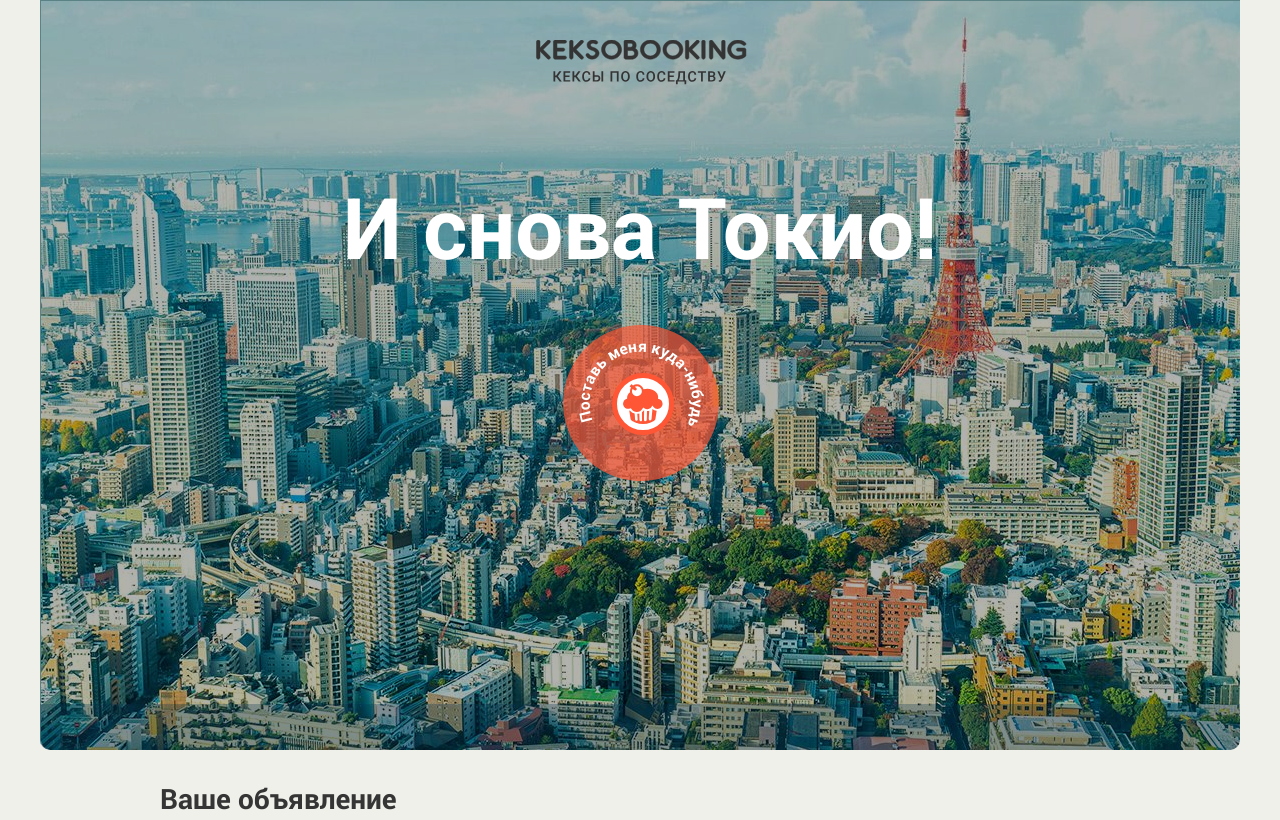
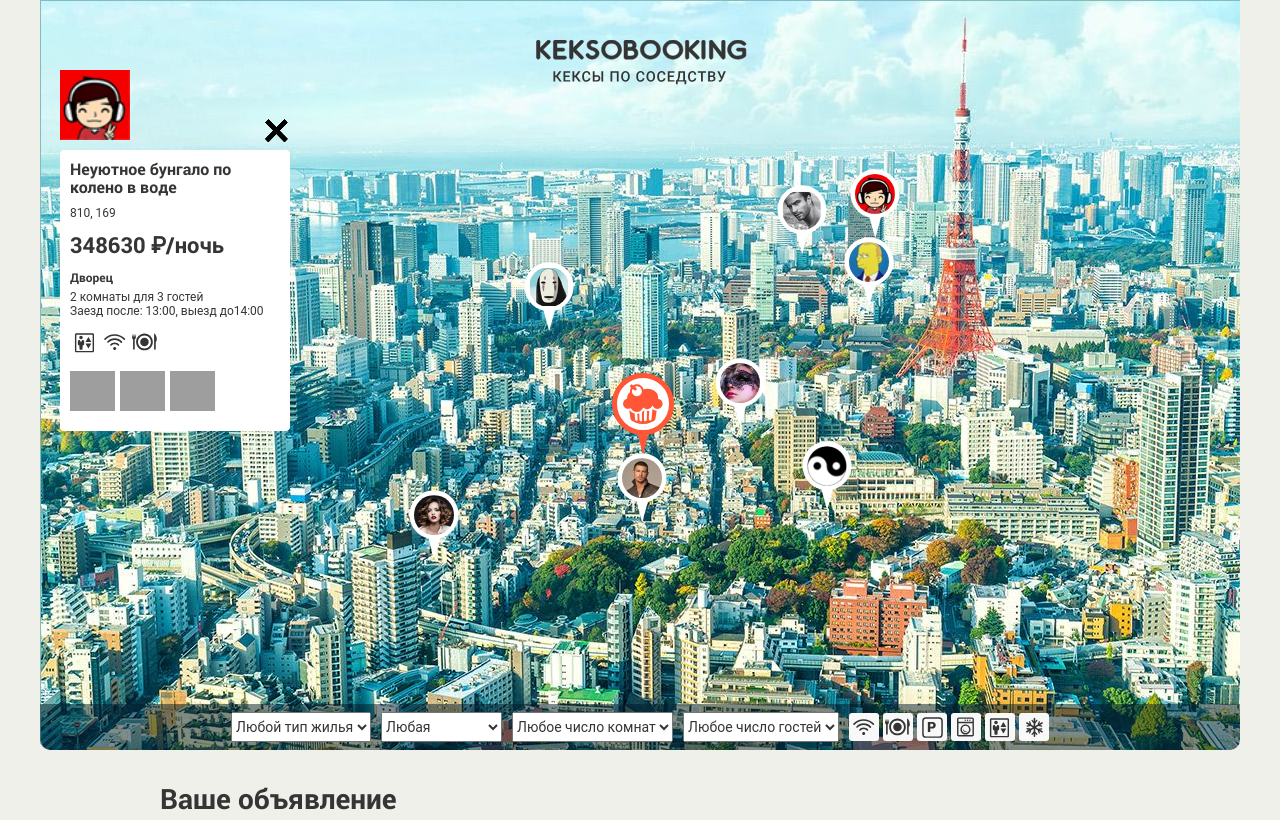
Before and after one commit to TaKo13/137881-keksobooking, a website: page index.html in a window 1280 px wide. Shown: the top 820 px of the page. Drawn offline with Linux system fonts and the light colour scheme; grey boxes are pictures that could not be loaded; files whose address does not match are found by name.

Commit message:
Задачи по личному проекту: Милый DOM

```diff
--- a/index.html
+++ b/index.html
@@ -1,5 +1,6 @@
 <!DOCTYPE html>
 <html lang="ru">
+
 <head>
   <meta charset="utf-8">
   <link rel="stylesheet" href="css/normalize.css">
@@ -9,6 +10,7 @@
   <link rel="shortcut icon" href="favicon.ico" type="image/x-icon">
   <title>Кексобукинг</title>
 </head>
+
 <body>
 
   <main>
@@ -30,7 +32,9 @@
               <path d="M35,35m-23,0a23,23 0 1,1 46,0a23,23 0 1,1 -46,0" id="tophalf" />
             </defs>
             <ellipse cx="35" cy="35" rx="35" ry="35" fill="rgba(255, 86, 53, 0.7)" />
-            <text><textPath xlink:href="#tophalf" startOffset="0">Поставь меня куда-нибудь</textPath></text>
+            <text>
+              <textPath xlink:href="#tophalf" startOffset="0">Поставь меня куда-нибудь</textPath>
+            </text>
           </svg>
         </button>
       </div>
@@ -82,7 +86,7 @@
 
             <input type="checkbox" name="features" value="conditioner" id="filter-conditioner" class="map__checkbox visually-hidden">
             <label class="map__feature map__feature--conditioner" for="filter-conditioner">Кондиционер</label>
-           </fieldset>
+          </fieldset>
         </form>
       </div>
     </section>
@@ -101,7 +105,9 @@
               <input type="file" id="avatar" name="avatar" class="ad-form-header__input visually-hidden">
               <label class="ad-form-header__drop-zone" for="avatar">Загрузите или&nbsp;перетащите сюда фото</label>
             </div>
-            <p class="ad-form-header__info">Заполните все обязательные поля, назначьте цену, загрузите фотографии. Придумайте интересное описание. Оно сделает объявление более живым и привлекательным. Получившееся объявление должно давать гостям полное представление о вашем жилье.</p>
+            <p class="ad-form-header__info">Заполните все обязательные поля, назначьте цену, загрузите фотографии. Придумайте интересное описание. Оно сделает
+              объявление более живым и привлекательным. Получившееся объявление должно давать гостям полное представление
+              о вашем жилье.</p>
           </div>
         </fieldset>
 
@@ -204,13 +210,15 @@
 
         <fieldset class="ad-form__element ad-form__element--submit">
           <button class="ad-form__submit" type="submit">Опубликовать</button>
-          или <button class="ad-form__reset" type="reset">очистить</button>
+          или
+          <button class="ad-form__reset" type="reset">очистить</button>
         </fieldset>
       </form>
     </section>
 
     <div class="success hidden">
-      <p class="success__message">Ваше объявление<br>успешно размещено!</p>
+      <p class="success__message">Ваше объявление
+        <br>успешно размещено!</p>
     </div>
   </main>
 
@@ -219,7 +227,8 @@
       <a class="copyright__link copyright__link--image" href="https://htmlacademy.ru/intensive/javascript">
         <img src="img/htmla-logo.svg" width="130" height="45" alt="HTML Academy" class="copyright__logo">
       </a>
-      <p>Сделано в <a class="copyright__link copyright__link--text" href="https://htmlacademy.ru/intensive/javascript">HTMLAcademy</a> &copy; 2018</p>
+      <p>Сделано в
+        <a class="copyright__link copyright__link--text" href="https://htmlacademy.ru/intensive/javascript">HTMLAcademy</a> &copy; 2018</p>
     </div>
 
     <ul class="footer__contacts contacts">
@@ -244,7 +253,9 @@
       <button type="button" class="popup__close">Закрыть</button>
       <h3 class="popup__title">Уютное гнездышко для молодоженов</h3>
       <p class="popup__text popup__text--address">102-0082 Tōkyō-to, Chiyoda-ku, Ichibanchō, 14−3</p>
-      <p class="popup__text popup__text--price">5200&#x20bd;<span>/ночь</span></p>
+      <p class="popup__text popup__text--price">5200&#x20bd;
+        <span>/ночь</span>
+      </p>
       <h4 class="popup__type">Квартира</h4>
       <p class="popup__text popup__text--capacity">2 комнаты для 3 гостей</p>
       <p class="popup__text popup__text--time">Заезд после 14:00, выезд до 10:00</p>
@@ -256,14 +267,20 @@
         <li class="popup__feature popup__feature--elevator"></li>
         <li class="popup__feature popup__feature--conditioner"></li>
       </ul>
-      <p class="popup__description">Великолепная квартира-студия в центре Токио. Подходит как туристам, так и бизнесменам. Квартира полностью укомплектована и недавно отремонтирована.</p>
+      <p class="popup__description">Великолепная квартира-студия в центре Токио. Подходит как туристам, так и бизнесменам. Квартира полностью укомплектована
+        и недавно отремонтирована.</p>
       <div class="popup__photos">
         <img src="" class="popup__photo" width="45" height="40" alt="Фотография жилья">
       </div>
     </article>
 
-    <button type="button" class="map__pin" style="left: 200px; top: 400px;"><img src="img/avatars/user07.png" width="40" height="40" draggable="false" alt="Метка объявления"></button>
+    <button type="button" class="map__pin" style="left: 200px; top: 400px;">
+      <img src="img/avatars/user07.png" width="40" height="40" draggable="false" alt="Метка объявления">
+    </button>
   </template>
 
+  <script src="js/map.js"></script>
+
 </body>
+
 </html>
--- /dev/null
+++ b/js/map.js
@@ -0,0 +1,192 @@
+'use strict';
+
+var TITLES = [
+  'Большая уютная квартира',
+  'Маленькая неуютная квартира',
+  'Огромный прекрасный дворец',
+  'Маленький ужасный дворец',
+  'Красивый гостевой домик',
+  'Некрасивый негостеприимный домик',
+  'Уютное бунгало далеко от моря',
+  'Неуютное бунгало по колено в воде'
+];
+var TIMES = ['12:00', '13:00', '14:00'];
+var TYPES = ['palace', 'flat', 'house', 'bungalo'];
+var TYPES_DICT = {
+  palace: 'Дворец',
+  flat: 'Квартира',
+  house: 'Дом',
+  bungalo: 'Бунгало'
+};
+var FEATURES = [
+  'wifi',
+  'dishwasher',
+  'parking',
+  'washer',
+  'elevator',
+  'conditioner'
+];
+var PHOTOS = [
+  'http://o0.github.io/assets/images/tokyo/hotel1.jpg',
+  'http://o0.github.io/assets/images/tokyo/hotel2.jpg',
+  'http://o0.github.io/assets/images/tokyo/hotel3.jpg'
+];
+
+var getRandomNumber = function(min, max) {
+  return Math.round(Math.random() * (max - min) + min);
+};
+
+var getRandomItemFromArray = function(array) {
+  var index = Math.floor(Math.random() * array.length);
+  return array[index];
+};
+
+var getRandomCopy = function(array) {
+  return shuffleArray(array).slice(0, getRandomNumber(1, array.length));
+};
+
+// Перемешиваем массив
+var shuffleArray = function(array) {
+  var compareRandom = function(a, b) {
+    return Math.random() - 0.5;
+  };
+  return array.sort(compareRandom);
+};
+
+// Переключаем карту в активное состояние
+document.querySelector('.map').classList.remove('map--faded');
+
+var objects = [];
+
+for (var i = 1; i <= 8; i++) {
+  var locationByX = getRandomNumber(300, 900);
+  var locationByY = getRandomNumber(150, 500);
+  objects.push({
+    author: {
+      avatar: 'img/avatars/user0' + i + '.png'
+    },
+    offer: {
+      title: TITLES[i - 1],
+      address: locationByX + ', ' + locationByY,
+      price: getRandomNumber(1000, 1000000),
+      type: getRandomItemFromArray(TYPES),
+      rooms: getRandomNumber(1, 5),
+      guests: getRandomNumber(1, 5),
+      checkin: getRandomItemFromArray(TIMES),
+      checkout: getRandomItemFromArray(TIMES),
+      features: getRandomCopy(FEATURES),
+      description: '',
+      photos: shuffleArray(PHOTOS)
+    },
+    location: {
+      x: locationByX,
+      y: locationByY
+    }
+  });
+}
+
+var mapCardTemplate = document.querySelector('template');
+
+// Создается элемент
+var createMapPin = function(locationX, locationY, avatar, title) {
+  var mapPinElement = mapCardTemplate.content
+    .querySelector('.map__pin')
+    .cloneNode(true);
+
+  mapPinElement.style = 'left:' + locationX + 'px;' + 'top:' + locationY + 'px';
+  mapPinElement.querySelector('img').src = avatar;
+  mapPinElement.querySelector('img').alt = title;
+
+  return mapPinElement;
+};
+
+// Здесь заполняются пины 📍
+for (var j = 0; j < objects.length; j++) {
+  var fragment = document.createDocumentFragment();
+
+  fragment.appendChild(
+    createMapPin(
+      objects[j].location.x,
+      objects[j].location.y,
+      objects[j].author.avatar,
+      objects[j].title
+    )
+  );
+  // Здесь пины вставляются appendChild'ом
+  document.querySelector('.map__pins').appendChild(fragment);
+}
+
+var createPhotos = function(photos, photosContainer) {
+  var img = photosContainer.querySelector('.popup__photo');
+
+  for (var i = 0; i < photos.length; i++) {
+    var clonedImg = img.cloneNode();
+    clonedImg.src = photos[i];
+    photosContainer.appendChild(clonedImg);
+  }
+  // Удаляем img
+  photosContainer.removeChild(img);
+};
+
+var createFeatures = function(features, featuresContainer) {
+  var feature = featuresContainer.querySelector('.popup__feature');
+
+  feature.classList.remove('popup__feature--wifi');
+  featuresContainer.textContent = '';
+
+  for (var j = 0; j < features.length; j++) {
+    var clonedFeature = feature.cloneNode(true);
+
+    clonedFeature.classList.add('popup__feature--' + features[j]);
+
+    featuresContainer.appendChild(clonedFeature);
+  }
+};
+
+// Создаются карточки , далее циклом заполнить
+var createMapCard = function(object) {
+  var mapCardElement = mapCardTemplate.content
+    .querySelector('.map__card')
+    .cloneNode(true);
+
+  mapCardElement.querySelector('.popup__title').textContent =
+    object.offer.title;
+
+  mapCardElement.querySelector('.popup__text--address').textContent =
+    object.offer.address;
+
+  mapCardElement.querySelector('.popup__text--price').textContent =
+    object.offer.price + ' ₽/ночь';
+
+  mapCardElement.querySelector('.popup__type').textContent =
+    TYPES_DICT[object.offer.type];
+
+  mapCardElement.querySelector('.popup__text--time').textContent =
+    'Заезд после: ' +
+    object.offer.checkin +
+    ', выезд до' +
+    object.offer.checkout;
+
+  var features = mapCardElement.querySelector('.popup__features');
+  createFeatures(object.offer.features, features);
+
+  mapCardElement.querySelector('.popup__description').textContent =
+    object.offer.description;
+
+  var photosContainer = mapCardElement.querySelector('.popup__photos');
+  createPhotos(object.offer.photos, photosContainer);
+
+  mapCardElement.querySelector('.popup__avatar').src = object.author.avatar;
+
+  return mapCardElement;
+};
+
+// Заполняются карточки
+for (var k = 0; k < objects.length; k++) {
+  var fragment = document.createDocumentFragment();
+  var map = document.querySelector('.map');
+  var child = map.querySelector('.map__filters-container');
+
+  fragment.appendChild(createMapCard(objects[k]));
+  map.insertBefore(fragment, child);
+}
```
